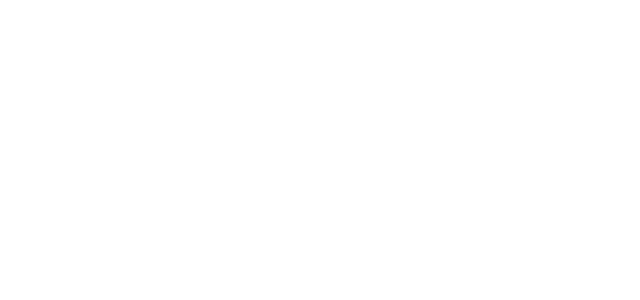
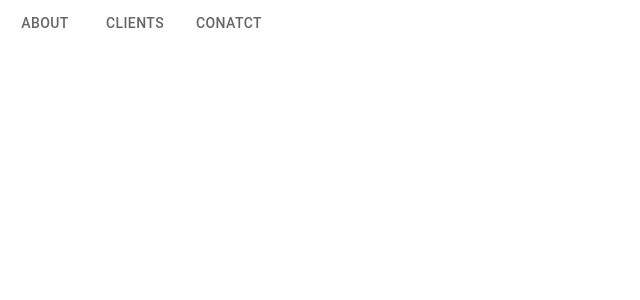
Before and after one commit to Jessicaltw/desn3037-week7-react, a React (Create React App) app: page / in a window 1280 px wide. Before the commit this address had no page. Shown: the top 300 px of the page, without its empty margins (0-640 px from the left). Built offline with nearby package versions, Linux system fonts and the light colour scheme.

Commit message:
Menu system creation with current page status

```diff
--- a/src/App.js
+++ b/src/App.js
@@ -3,12 +3,14 @@
 import About from "./components/About";
 import Clients from "./components/Clients";
 import Contact from "./components/Contact";
+import Menu from "./components/Menu";
 
 function App() {
   return (
     <div className="App">
 
 <BrowserRouter>
+     <Menu />
     <Routes>
 
      <Route exact path="about" element={<About />} />
--- /dev/null
+++ b/src/components/Menu.js
@@ -0,0 +1,22 @@
+import { Tab, Tabs } from "@mui/material";
+import { useLocation } from "react-router";
+import { Link } from "react-router-dom";
+
+
+export default function Menu(){
+
+    const { pathname } = useLocation();
+
+
+    return (
+        <div>
+
+         <Tabs value={pathname} >
+              <Tab component={Link}  to="/about" value="/about" label="About"  />
+              <Tab component={Link}  to="/clients"  value="/clients" label="Clients"  />
+              <Tab component={Link}  to="/contact"  value="/contact" label="Conatct"  />
+         </Tabs>
+
+        </div>
+    )
+}
```
